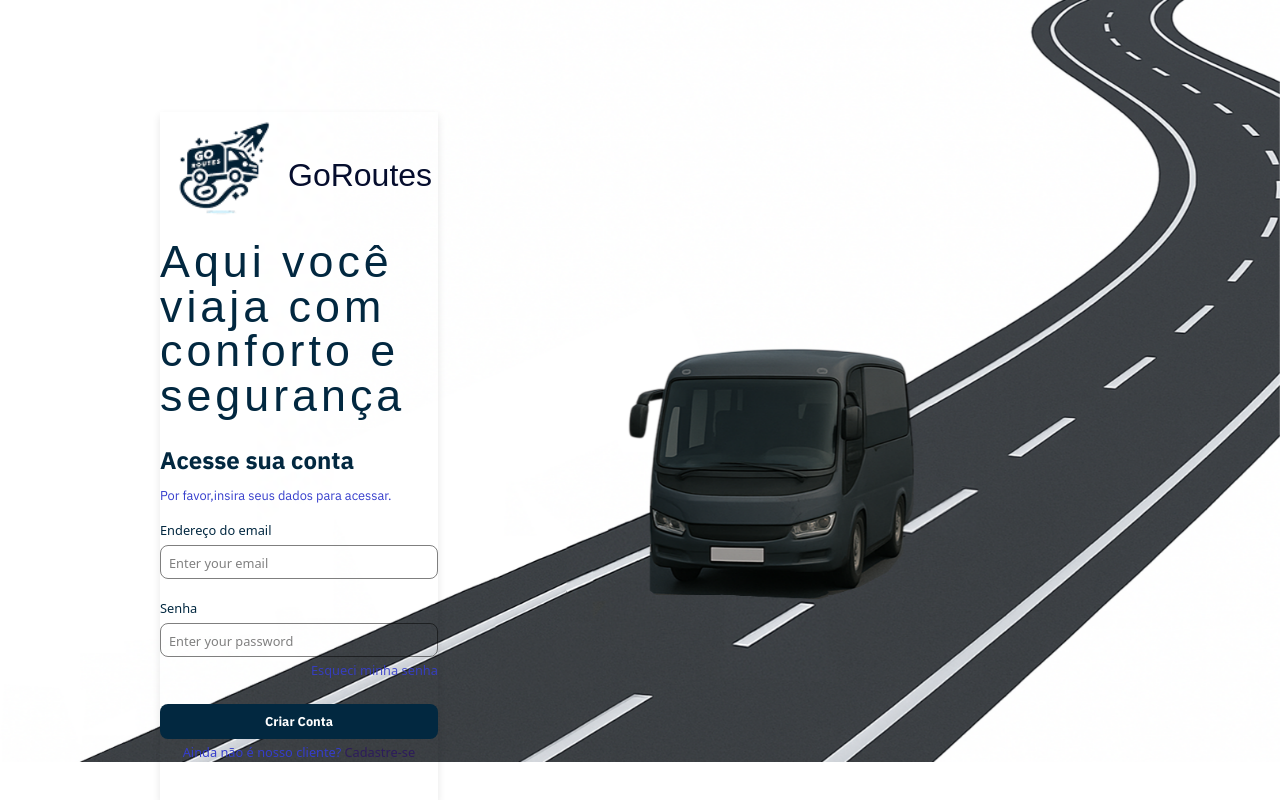
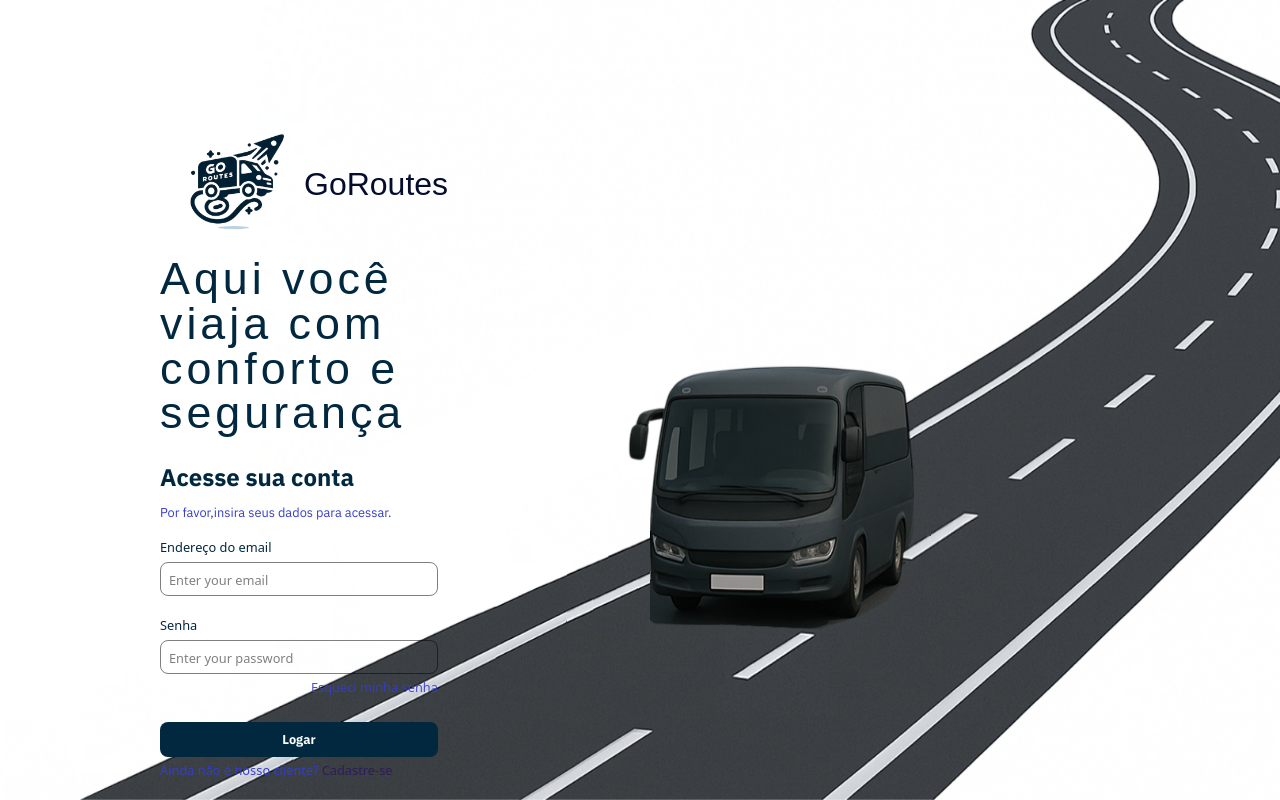
Before and after one commit to GoRoutes/GoRoutes_FrontEnd, a Vue app: page /blank/login in a window 1280 px wide. Built offline with nearby package versions, Linux system fonts and the light colour scheme; a web font is replaced by a local one.

Commit message:
UPDATE: Image logo #17

```diff
--- a/src/components/auth/BgImage.vue
+++ b/src/components/auth/BgImage.vue
@@ -13,4 +13,8 @@
     top: 0;
     right: 0;
 }
+.imgBg img{
+  height: 100%;
+  width: 100%;
+}
 </style>
--- a/src/components/auth/LoginComp.vue
+++ b/src/components/auth/LoginComp.vue
@@ -14,7 +14,7 @@ import captionComp from "./captionComp.vue";
                     haveSubtext="false" />
                 <InputComp label="Senha" type="password" placeholder="Enter your password" v-model="password"
                     haveSubtext="true" subtext="Esqueci minha senha" style="color: #353DCCE5 !important;"/>
-                <ButtonComp name="Criar Conta" @click="handleLogin" padding=".5rem" />
+                <ButtonComp name="Logar" @click="handleLogin" padding=".5rem" />
                 <captionComp pCaption="Ainda não é nosso cliente?" txtLink="Cadastre-se"/>
             </div>
         </div>
@@ -58,13 +58,11 @@ import captionComp from "./captionComp.vue";
     height: calc(100vh - 7rem);
     width: 33%;
     margin-top: 7rem;
-    box-shadow: 0 4px 8px rgba(0, 0, 0, 0.1);
 }
 
 .form-container {
     display: flex;
     flex-direction: column;
-    align-items: center;
     justify-content: center;
     width: 100%;
     max-width: 400px;
--- a/src/components/auth/LogoComp.vue
+++ b/src/components/auth/LogoComp.vue
@@ -21,7 +21,7 @@
 }
 
 .logo-container img {
-    width: 8rem;
+    width: 9rem;
 }
 
 .logo-container h1 {
--- a/src/components/auth/captionComp.vue
+++ b/src/components/auth/captionComp.vue
@@ -1,5 +1,5 @@
 <script setup>
-import { ref, defineProps } from "vue";
+import { defineProps } from "vue";
 defineProps({
     "pCaption": String,
     "link": String,
```
Also changed, not shown: src/assets/images/LogoRemoved.png.
